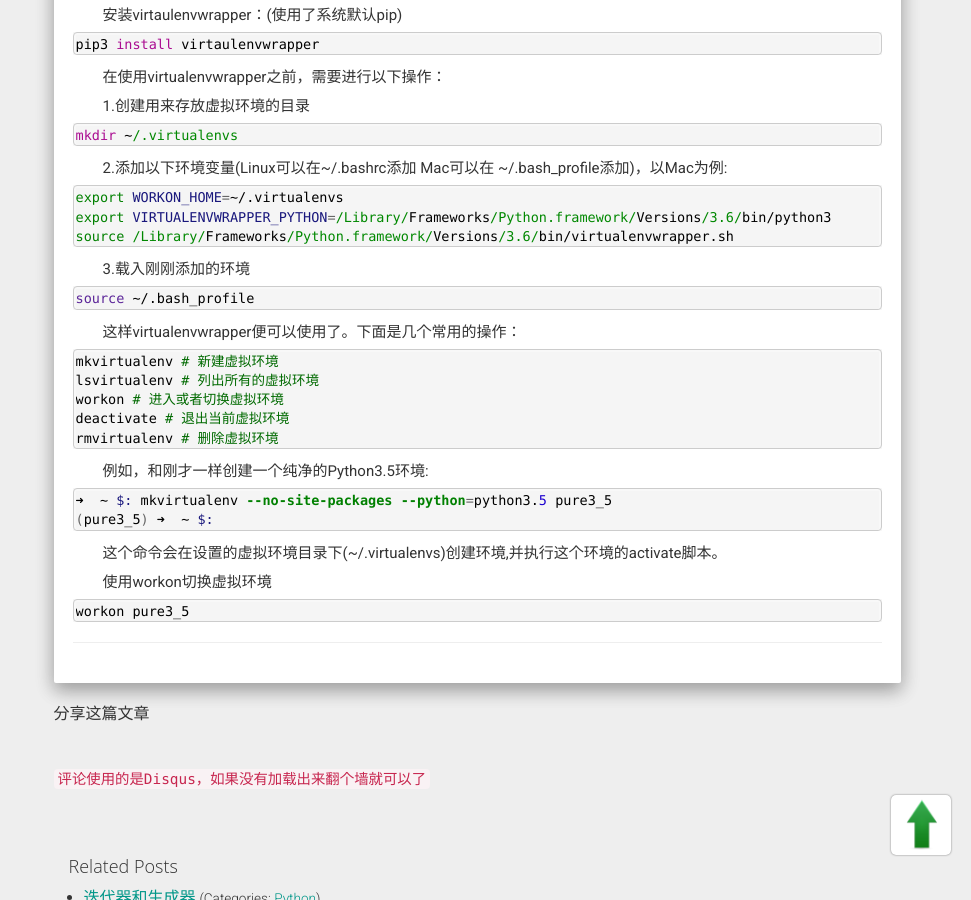
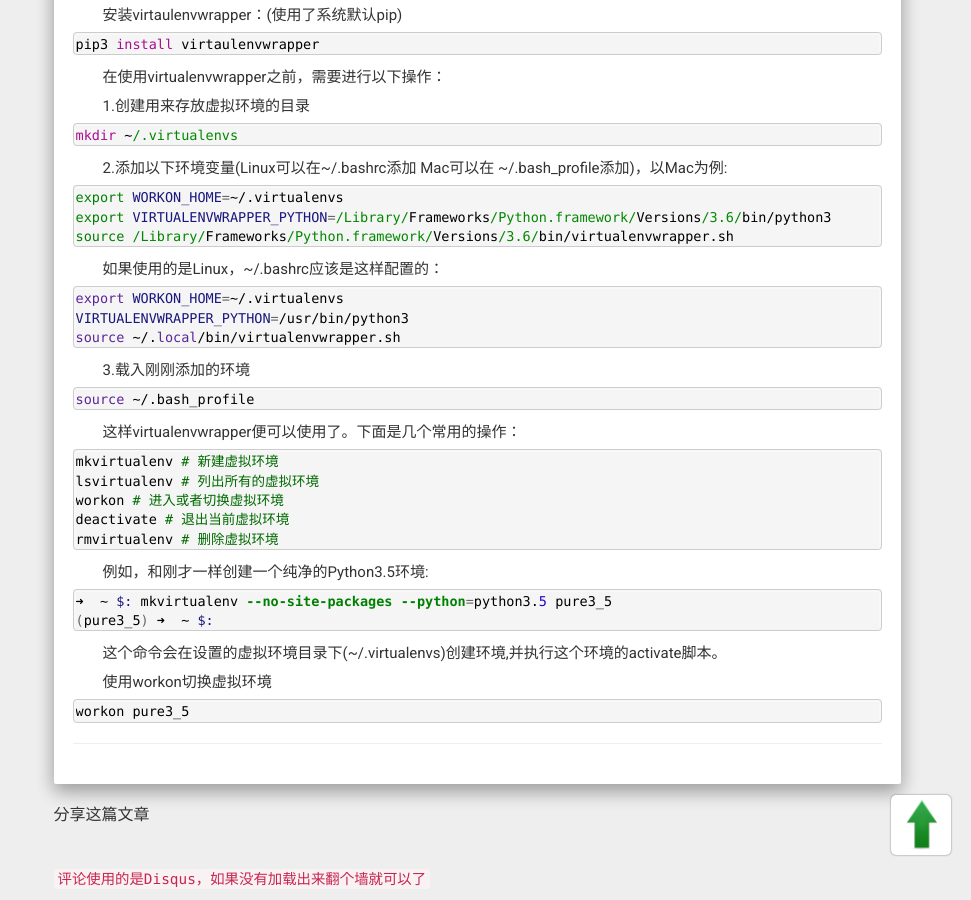
Before and after one commit to iampythoner/iampythoner.github.io, a Jekyll site: the page built from _posts/2017-11-17-virtualenv.md, in a window 1280 px wide and 900 px high, scrolled down 1610 px. Shown: the whole window, without its empty margins (309-1280 px from the left). Built offline with Jekyll 4.4.1, drawn with Linux system fonts in a browser that asks for light colours; nearby versions of some CDN libraries; comment, search, counter and statistics services are not loaded.

Commit message:
no message

````diff
--- a/_posts/2017-11-17-virtualenv.md
+++ b/_posts/2017-11-17-virtualenv.md
@@ -119,6 +119,14 @@ export WORKON_HOME=~/.virtualenvs
 export VIRTUALENVWRAPPER_PYTHON=/Library/Frameworks/Python.framework/Versions/3.6/bin/python3
 source /Library/Frameworks/Python.framework/Versions/3.6/bin/virtualenvwrapper.sh
 ```
+如果使用的是Linux，~/.bashrc应该是这样配置的：
+
+```sh
+export WORKON_HOME=~/.virtualenvs
+VIRTUALENVWRAPPER_PYTHON=/usr/bin/python3
+source ~/.local/bin/virtualenvwrapper.sh
+```
+
 3.载入刚刚添加的环境
 
 ```sh
````
